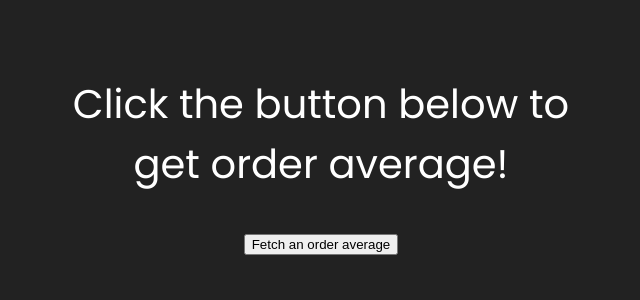
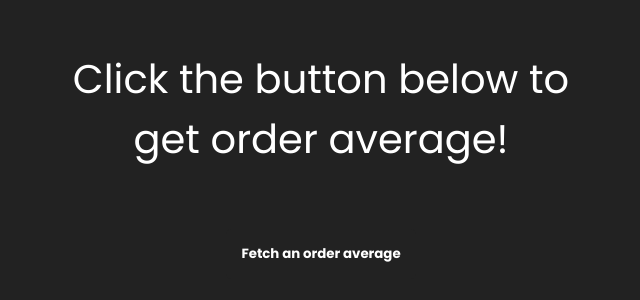
Before and after one commit to JosephineLucy/cake-agency-tech-task, a React (Vite) app: page / in a window 1280 px wide. Shown: the part 256-556 px from the top of the page, without its empty margins (319-959 px from the left). Built offline with nearby package versions, Linux system fonts and the light colour scheme; no server answers.

Commit message:
adds styling to button

```diff
--- a/src/components/AverageCalculator/styles.scss
+++ b/src/components/AverageCalculator/styles.scss
@@ -1,3 +1,6 @@
+@use "src/styles/colors";
+@import url("https://fonts.googleapis.com/css2?family=Poppins:ital,wght@0,100;0,200;0,300;0,400;0,500;0,600;0,700;0,800;0,900;1,100;1,200;1,300;1,400;1,500;1,600;1,700;1,800;1,900&display=swap");
+
 .average-calculator {
   display: flex;
   flex-direction: column;
@@ -8,5 +11,19 @@
 
   &__button {
     max-width: 250px;
+    border-radius: 5px;
+    border: white;
+    padding: 15px;
+    font-family: "Poppins";
+    font-weight: 700;
+    margin-top: 20px;
+    background-color: colors.$application-background;
+    color: colors.$button-primary-background;
+    cursor: pointer;
+  }
+
+  &__button:hover {
+    color: colors.$application-background;
+    background-color: colors.$paragraph-primary-text;
   }
 }
--- a/src/components/AverageValueDisplay/index.tsx
+++ b/src/components/AverageValueDisplay/index.tsx
@@ -10,7 +10,7 @@
   className,
 }) => {
   if (value) {
-    return <p className={className}>{`The order average is... £${value}`}</p>;
+    return <p className={className}>{`The order average is £${value}`}</p>;
   }
 
   return (
--- a/src/styles/_colors.scss
+++ b/src/styles/_colors.scss
@@ -4,6 +4,7 @@
 
 // component colours
 $application-background: $-dark-grey;
-$button-primary-text: $-dark-grey;
+$button-primary-text: $-white;
+$button-primary-background: $-white;
 $header-border: $-white;
 $paragraph-primary-text: $-white;
```
